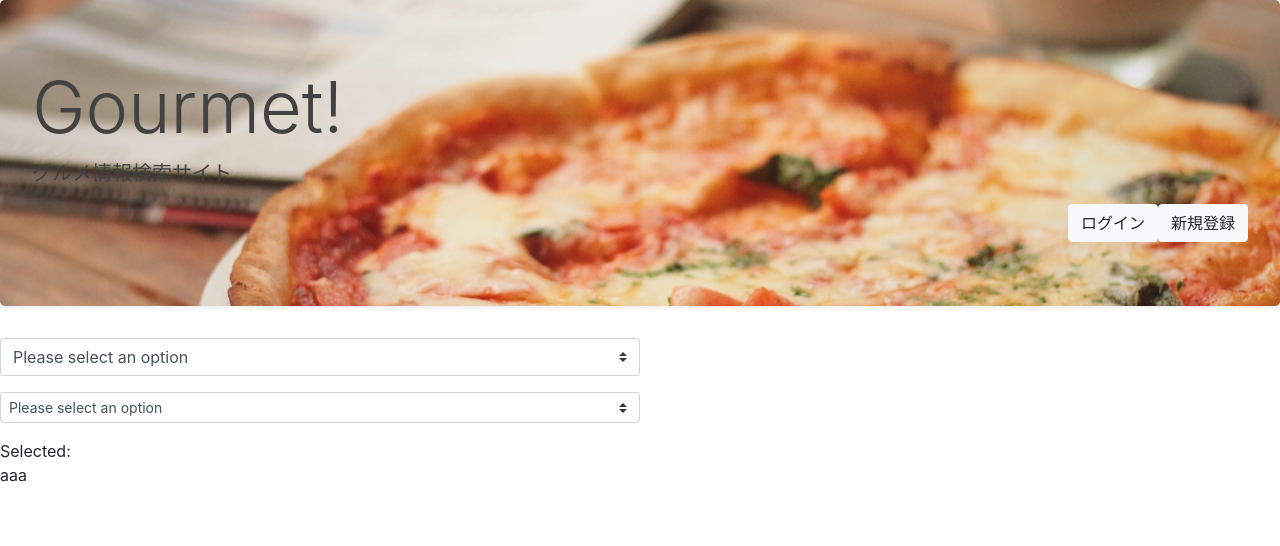
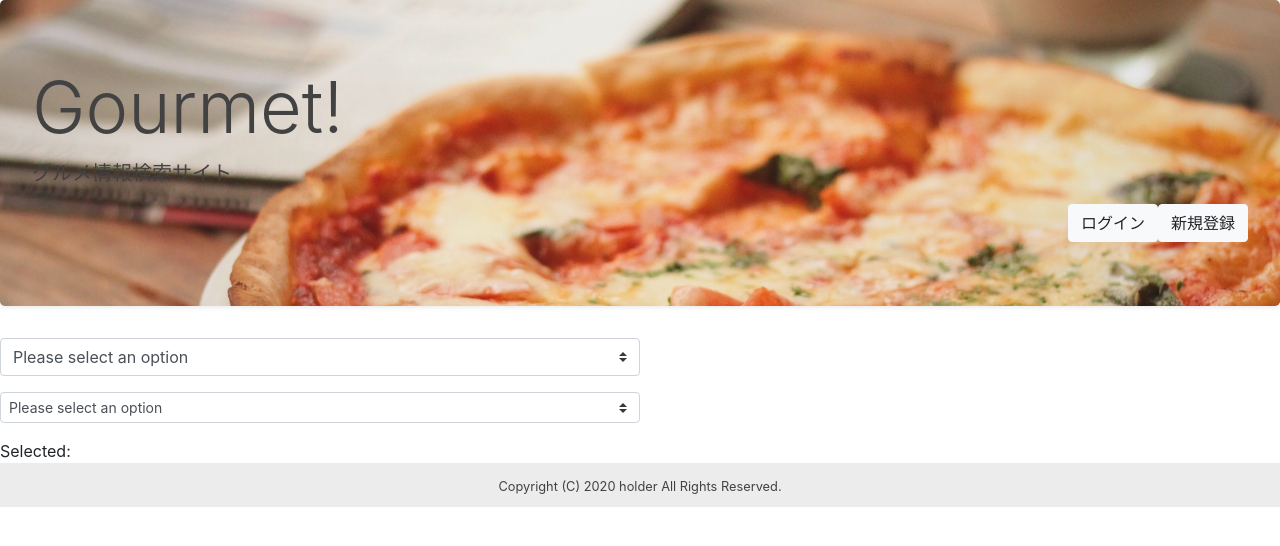
Before and after one commit to yykm/gourmet_app, a Vue app in the folder front_end/: page / in a window 1280 px wide. Shown: the top 546 px of the page. Built offline with nearby package versions, Linux system fonts and the light colour scheme.

Commit message:
feat: front_end/footer in the rough 1
フッター画面の大枠を作成、のちに修正

```diff
--- a/front_end/src/App.vue
+++ b/front_end/src/App.vue
@@ -1,8 +1,10 @@
 <template>
   <div id="app">
-    <Header></Header>
-    <Search></Search>
-    <div>aaa</div>
+    <div class="container-fluid px-0">
+      <Header></Header>
+      <Search></Search>
+      <Footer></Footer>
+    </div>
   </div>
 </template>
 
@@ -10,12 +12,14 @@
 // @ is an alias to /src
 import Header from '@/components/Header.vue';
 import Search from '@/components/Search.vue';
+import Footer from '@/components/Footer.vue';
 
 export default {
   name: 'App',
   components: {
     Header,
-    Search
+    Search,
+    Footer
   }
 };
 </script>
--- /dev/null
+++ b/front_end/src/components/Footer.vue
@@ -0,0 +1,41 @@
+<template>
+  <div class="footer">
+    <footer>
+      <div class="text-center">
+        <small
+          ><a href="javascript:void(0);"
+            >Copyright (C) {{ date }} {{ holder }} All Rights Reserved.</a
+          ></small
+        >
+      </div>
+    </footer>
+  </div>
+</template>
+
+<script>
+export default {
+  name: 'Footer',
+  data() {
+    return {
+      holder: 'holder',
+      date: null
+    };
+  },
+  mounted: function() {
+    // 便宜的に初期化
+    this.date = new Date().getFullYear();
+  }
+};
+</script>
+
+<style scoped>
+/* フッター背景 */
+.footer footer {
+  padding: 10px;
+  background: #ececec;
+}
+/* リンクの色 */
+.footer a {
+  color: #424242;
+}
+</style>
--- a/front_end/src/components/Search.vue
+++ b/front_end/src/components/Search.vue
@@ -1,5 +1,6 @@
 <template>
   <div class="search">
+    <aside>
       <b-form-select v-model="selected" :options="options"></b-form-select>
       <b-form-select
         v-model="selected"
@@ -10,6 +11,7 @@
       <div class="mt-3">
         Selected: <strong>{{ selected }}</strong>
       </div>
+    </aside>
   </div>
 </template>
 
```
Lines whose indentation alone changed are shown as unchanged.
